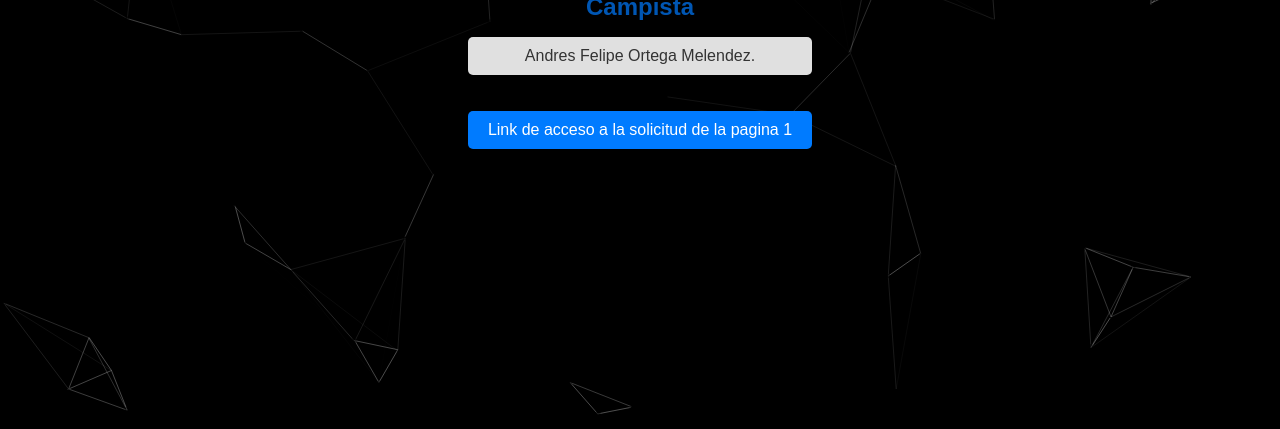
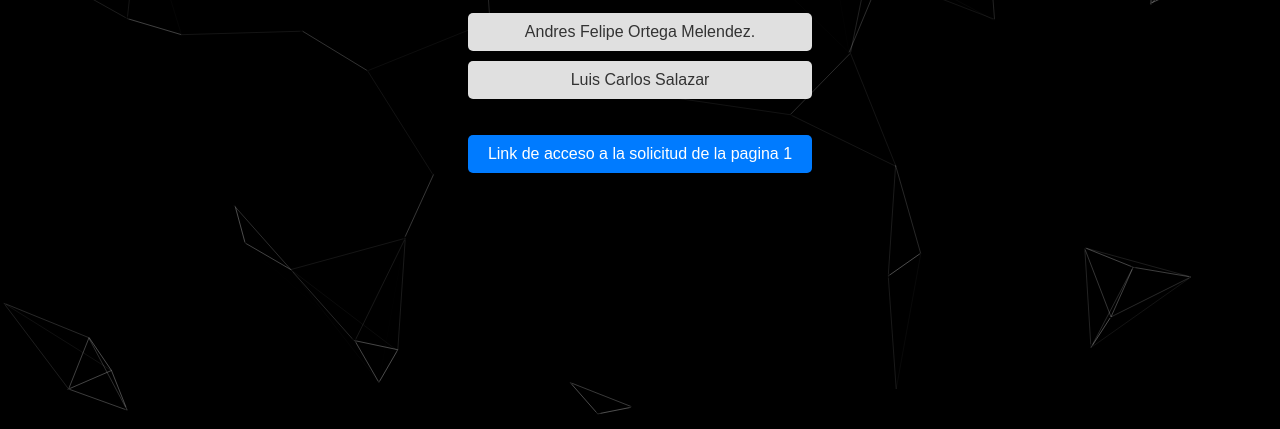
Before and after one commit to andresmelendez/trabajocolaborativo3, a plain HTML site: page index.html in a window 1280 px wide. Shown: the part 375-804 px from the top of the page. Drawn offline with nearby package versions, Linux system fonts and the light colour scheme.

Commit message:
Trabajo colaborativo 3

```diff
--- a/index.html
+++ b/index.html
@@ -15,7 +15,7 @@
             <h2>Campista</h2>
             <ul>
                 <li>Andres Felipe Ortega Melendez.</li>
-
+                <li>Luis Carlos Salazar</li>
             </ul>
 
             <a
```
